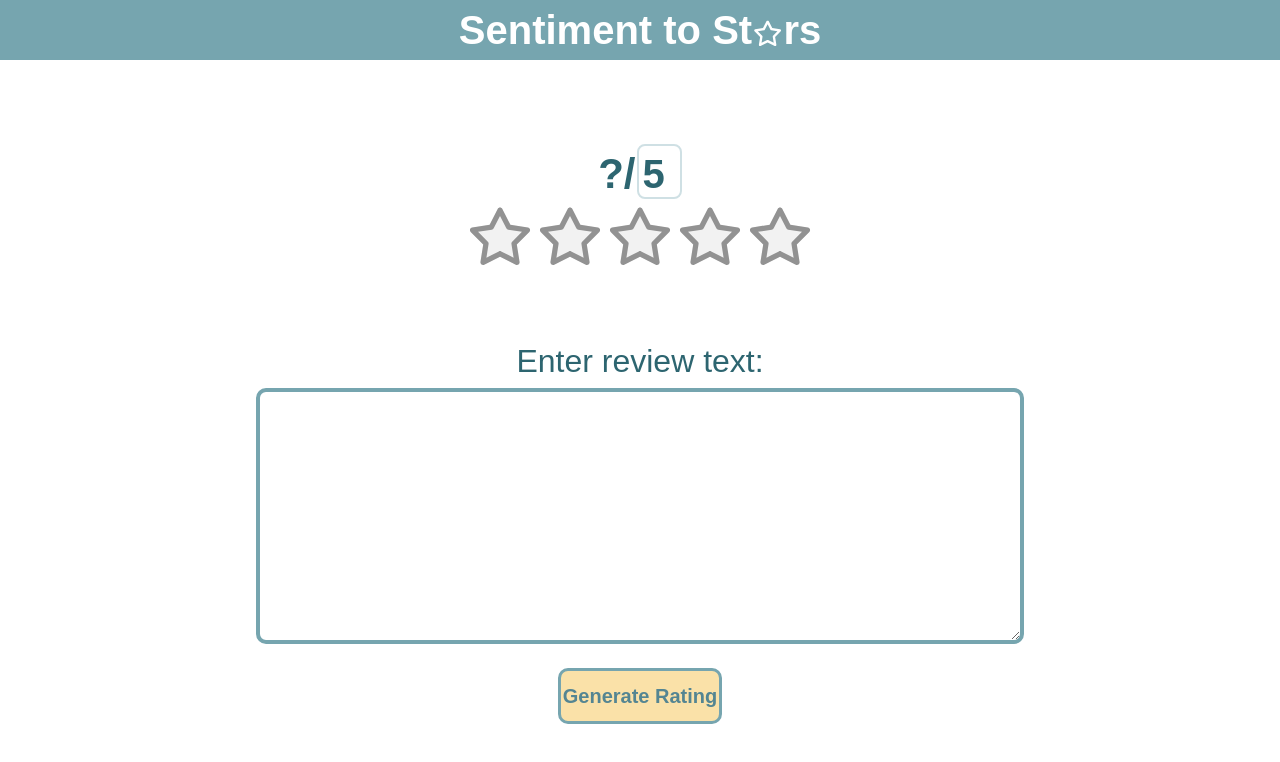
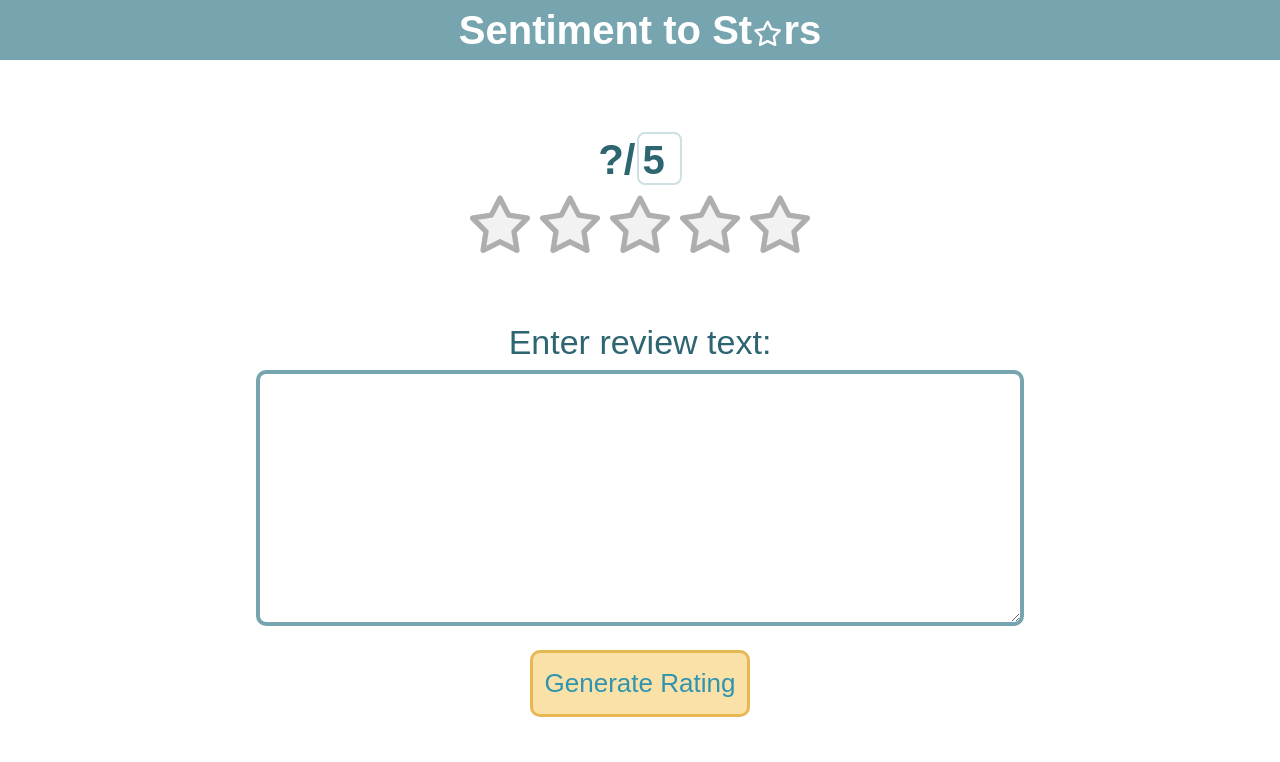
Before and after one commit to Ryan-Vernick/Sentiment-to-Stars, a Next.js app in the folder Frontend/sentiment-to-stars/: page / in a window 1280 px wide. Shown: the top 762 px of the page. Built offline with nearby package versions, Linux system fonts and the light colour scheme.

Commit message:
Just formatting :)

```diff
--- a/Frontend/sentiment-to-stars/src/app/components.module.css
+++ b/Frontend/sentiment-to-stars/src/app/components.module.css
@@ -26,7 +26,7 @@
 }
 
 .inputLabel {
-    font-size: 32px;
+    font-size: 34px;
     font-weight: 500;
     color: #2D6570;
 }
@@ -52,24 +52,30 @@
 }
 
 .submitButton {
-    width: 164px;
-    height: 56px;
+    width: fit-content;
+    /* height: 64px; */
+
+    padding: 16px 12px;
 
     border-radius: 10px;
-    border: solid 3px #76A5AF;/*#9EBFC7;*/
+    border: solid 3px #e7b851;/*#9EBFC7;*/
     /* background-color: #d8e6ea; */
     background-color: #fae1a8;
 
     font-family: var(--league-spartan);
-    font-weight: 600;
-    font-size: 20px;
+    font-weight: 500;
+    font-size: 26px;
+    line-height: 1.1;
     /* color: #2D6570; */
-    color: #548592;
+    color: #3094af;
+
+    transition: all 0.3s
 
 }
 
 .submitButton:hover {
-    filter: brightness(0.95);
+    filter: contrast(0.95);
+    font-weight: 600;
     cursor: pointer;
 }
 
@@ -90,7 +96,7 @@
     left: 50%;
     transform: translate(-50%, -50%);
     object-fit: cover;
-    transition: all 0.3s;
+    transition: all 0.5s;
 }
 
 .starFill {
@@ -98,11 +104,11 @@
     /* max-width: 80%;
     height: auto; */
     font-size: 56px;
-    /* color: #fde1a0; */
+    color: #fde1a0;
     top: 50%;
     left: 50%;
     transform: translate(-50%, -50%);
-    transition: all 0.3s;
+    transition: all 0.5s;
 }
 
 .stars {
@@ -120,7 +126,7 @@
     field-sizing: content;
     min-width: 0.75em;
     border-radius: 8px;
-    padding: 6px 0 0 4px;
+    padding: 4px 0 0 4px;
     margin-left: 1px;
     border: solid 2px #cfe0e4 ;
     font: var(--league-spartan);
@@ -129,6 +135,8 @@
 
     display: inline-flex;
     align-items: center;
+
+    transition: border 0.25s;
 }
 
 .scaleInput:hover {
@@ -138,8 +146,8 @@
 .results {
     display: flex;
     flex-direction: column;
-    gap: 8px;
+    gap: 10px;
     align-items: center;
     color: #2D6570;
-    margin-bottom: 56px;
+    margin-bottom: 48px;
 }
--- a/Frontend/sentiment-to-stars/src/app/components.tsx
+++ b/Frontend/sentiment-to-stars/src/app/components.tsx
@@ -50,7 +50,7 @@ export function OneStar({fillLevel, computedRating}: {fillLevel: number, compute
     return (
         <div className={styles.starHolder}>
             <FontAwesomeIcon className={styles.starFill} icon={fasStar} style={{color: computedRating ? '#fde1a0' : '#f2f2f2', clipPath: fillLevel < 1 ? `inset(0 ${clipPercentage} 0 0)` : ''}} />
-            <FontAwesomeIcon className={styles.starOutline} icon={farStar} style={{color: computedRating ? '#e7b851' : '#929292'}} />
+            <FontAwesomeIcon className={styles.starOutline} icon={farStar} style={{color: computedRating ? '#e7b851' : '#aeaeae'}} />
             {/* <img className={styles.starFill} src='/star-fill.svg' style={{clipPath: fillLevel < 1 ? `inset(0 ${clipPercentage} 0 0)` : ''}}/>
             <img className={styles.starOutline} src='/star-outline.svg'/> */}
         </div>
--- a/Frontend/sentiment-to-stars/src/app/page.module.css
+++ b/Frontend/sentiment-to-stars/src/app/page.module.css
@@ -41,6 +41,6 @@
   align-items: center;
   /* justify-content: center; */
 
-  margin-top: 84px;
+  margin-top: 72px;
   gap: 16px;
 }
```
